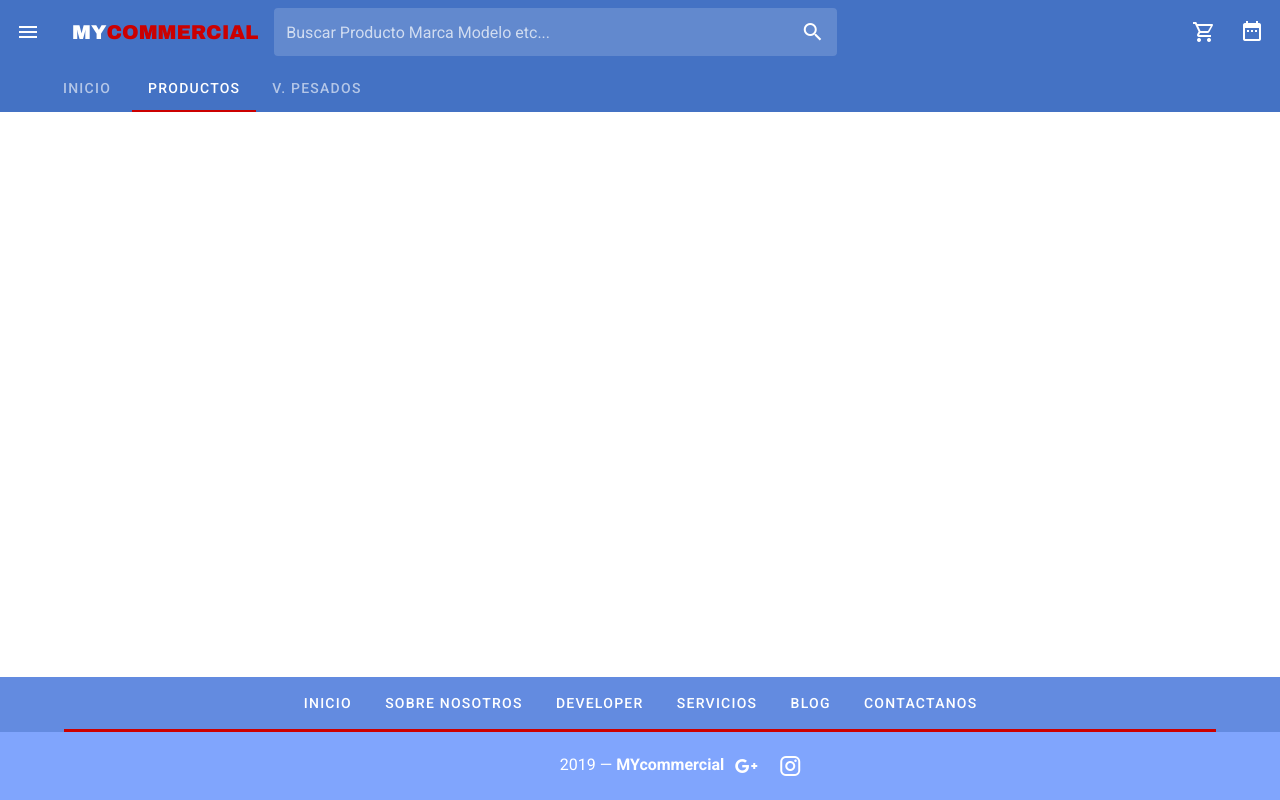
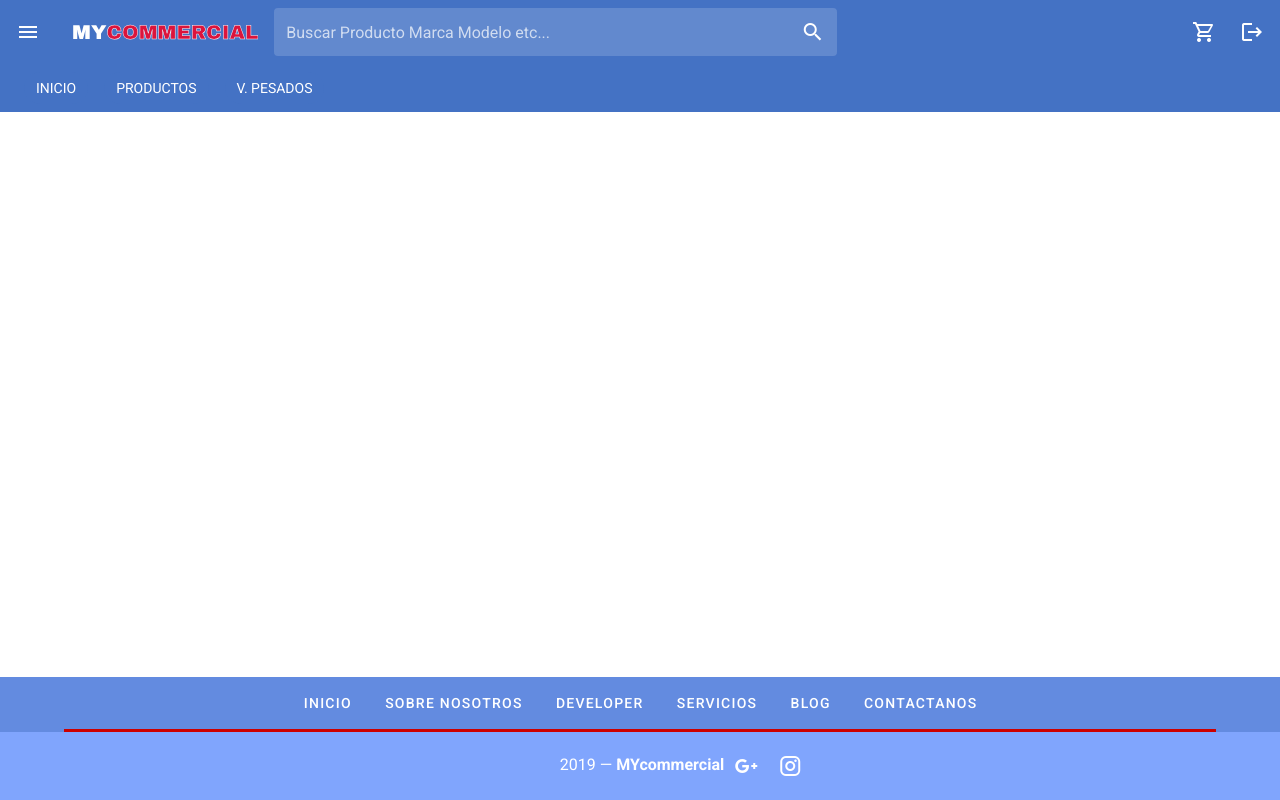
Before and after one commit to mycommercial/odalismotors, a Vue app: page /productos in a window 1280 px wide. Built offline with nearby package versions, Linux system fonts and the light colour scheme.

Commit message:
added basic design for background icon affoerc
new design in app bar

```diff
--- a/src/App.vue
+++ b/src/App.vue
@@ -38,6 +38,7 @@
         </v-list-item>
       </v-list>
     </v-navigation-drawer>
+
     <v-app-bar
       app
       color="primary"
@@ -76,13 +77,13 @@
           label="Buscar Producto Marca Modelo etc..."
           solo-inverted
           :append-icon="searchVisible ? '' : 'mdi-magnify'"
-          v-show="!$vuetify.breakpoint.xs || searchVisible"
+          v-show="!$vuetify.breakpoint.xs"
         ></v-autocomplete>
 
 
       <v-spacer></v-spacer>
 
-        <v-btn text icon v-if="$vuetify.breakpoint.xs" @click="searchVisible = !searchVisible">
+        <v-btn text icon v-if="$vuetify.breakpoint.xs">
           <v-icon>mdi-magnify</v-icon>
         </v-btn>
 
@@ -91,20 +92,21 @@
         </v-btn>
 
         <v-btn text icon v-if="!$vuetify.breakpoint.xs">
-          <v-icon>mdi-calendar-range</v-icon>
+          <v-icon>mdi-logout</v-icon>
         </v-btn>
       <template v-slot:extension>
-        <v-tabs
-          v-model="tab"
-          align-with-title
-          background-color="transparent"
+        <v-spacer v-if="$vuetify.breakpoint.xs"></v-spacer>
+
+        <v-chip
+        v-for="chip in chip_items"
+        :key="chip.name"
+        @click="$router.push(chip.link)"
+          class="ma-2"
+          color="primary"
         >
-          <v-tabs-slider color="#cc0000"></v-tabs-slider>
-
-          <v-tab v-for="item in tab_items" :key="item.name" :to="item.to">
-            {{ item.name }}
-          </v-tab>
-        </v-tabs>
+          {{chip.name}}
+        </v-chip>
+      <v-spacer v-if="$vuetify.breakpoint.xs"></v-spacer>
       </template>
     </v-app-bar>
 
@@ -135,8 +137,8 @@ export default {
     loading: false,
     items: [
           { title: 'Dashboard', icon: 'mdi-view-dashboard' },
-          { title: 'Photos', icon: 'mdi-image' },
-          { title: 'About', icon: 'mdi-help-box' },
+          { title: 'Citas', icon: 'mdi-calendar-range' },
+          { title: 'Cerrar sesion', icon: 'mdi-logout' },
         ],
     search: null,
     searchVisible: false,
@@ -149,8 +151,19 @@ export default {
           'Arkansas'
     ],
     tab: null,
-    tab_items: [
-        {name:'INICIO', to: '/'}, {name:'PRODUCTOS', to: '/productos'}, {name:'V. PESADOS', to: '/about'},
+          tags: [
+        'Work',
+        'Home Improvement',
+        'Vacation',
+        'Food',
+        'Drawers',
+        'Shopping',
+        'Art',
+        'Tech',
+        'Creative Writing',
+      ],
+    chip_items: [
+        {name:'INICIO', link: '/'}, {name:'PRODUCTOS', link: '/productos'}, {name:'V. PESADOS', link: '/about'},
         ],
     text: 'Lorem ipsum dolor sit amet, consectetur adipiscing elit, sed do eiusmod tempor incididunt ut labore et dolore magna aliqua. Ut enim ad minim veniam, quis nostrud exercitation ullamco laboris nisi ut aliquip ex ea commodo consequat.',
 
@@ -188,7 +201,7 @@ export default {
 <style lang="sass" scoped>
 $font-logo:  "Arial Black", Gadget, sans-serif
 $primary-color-logo: #ffffff
-$secodary-color-logo: #cc0000
+$secodary-color-logo: #DC143C
 
 span.logo1
    font-family: $font-logo
@@ -198,6 +211,9 @@ span.logo1
 span.logo2
    font-family: $font-logo
    color: $secodary-color-logo
+   -webkit-text-stroke-width: 0.5px
+   -webkit-text-stroke-color: #fff
+
 
 .v-tabs-bar.v-tabs-bar--is-mobile .v-tab
     margin-left: 0px !important
@@ -206,5 +222,6 @@ span.logo2
     box-shadow: 0 0 20px inset rgba(0, 0, 0, 0.2)
     background: rgba(0, 0, 0, 0.4)
 
-
+.pading
+    margin-left: 0px !important
 </style>
--- a/src/components/Offers-Carrusel.vue
+++ b/src/components/Offers-Carrusel.vue
@@ -15,7 +15,10 @@
         :color="colors[i]"
         height="100%"
       >
-      <span
+      <v-icon class="tempicon" v-for="n in 25" :key="n" :style="`top: ${50 * n}px ; left: ${100 * n}px ;`" :size="`${random(1,100)}px`" color="rgb(255, 255, 255,0.3)">mdi-snowflake</v-icon>
+
+      <div class="prod">
+        <span
             :class="`${colors[i]}--text text--lighten-3 font-italic font-weight-light`"
             v-if="$vuetify.breakpoint.xs">OFERTA DE DICIEMBRE</span>
         <v-row
@@ -39,6 +42,7 @@
             </v-sheet>
           </v-col>
         </v-row>
+      </div>
       </v-sheet>
     </v-carousel-item>
   </v-carousel>
@@ -67,16 +71,32 @@ export default {
     methods: {
       getOPhoto(photoname) {
         return require('../assets/Ofertas/'+ photoname)
+      },
+      random(low, high) {
+        return Math.random() * (high - low) + low
       }
     },
 
 }
 </script>
 
-<style lang="sass" scoped>
-span.price
-  font-family: "Arial Black", Gadget, sans-serif
+<style lang="scss" scoped>
+span.price {
+  font-family: "Arial Black", Gadget, sans-serif;
 
-span.name
-  font-family: "Comic Sans MS", cursive, sans-serif
+}
+span.name{
+  font-family: "Comic Sans MS", cursive, sans-serif;
+}
+.prod {
+
+  margin: 0%;
+  padding: 0%;
+  align-items: center;
+  justify-content: center;
+}
+.tempicon {
+  position: absolute;
+
+}
 </style>
```
